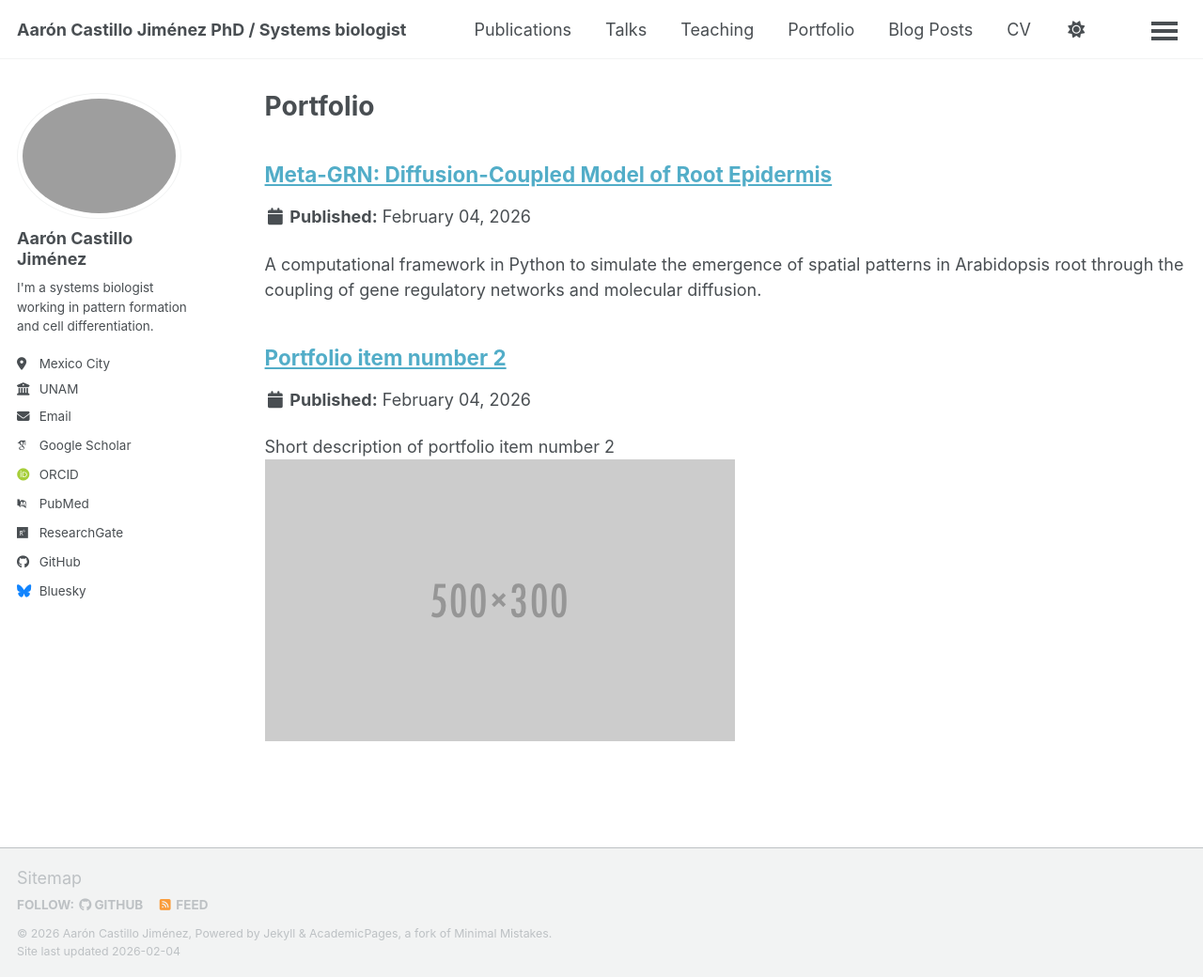
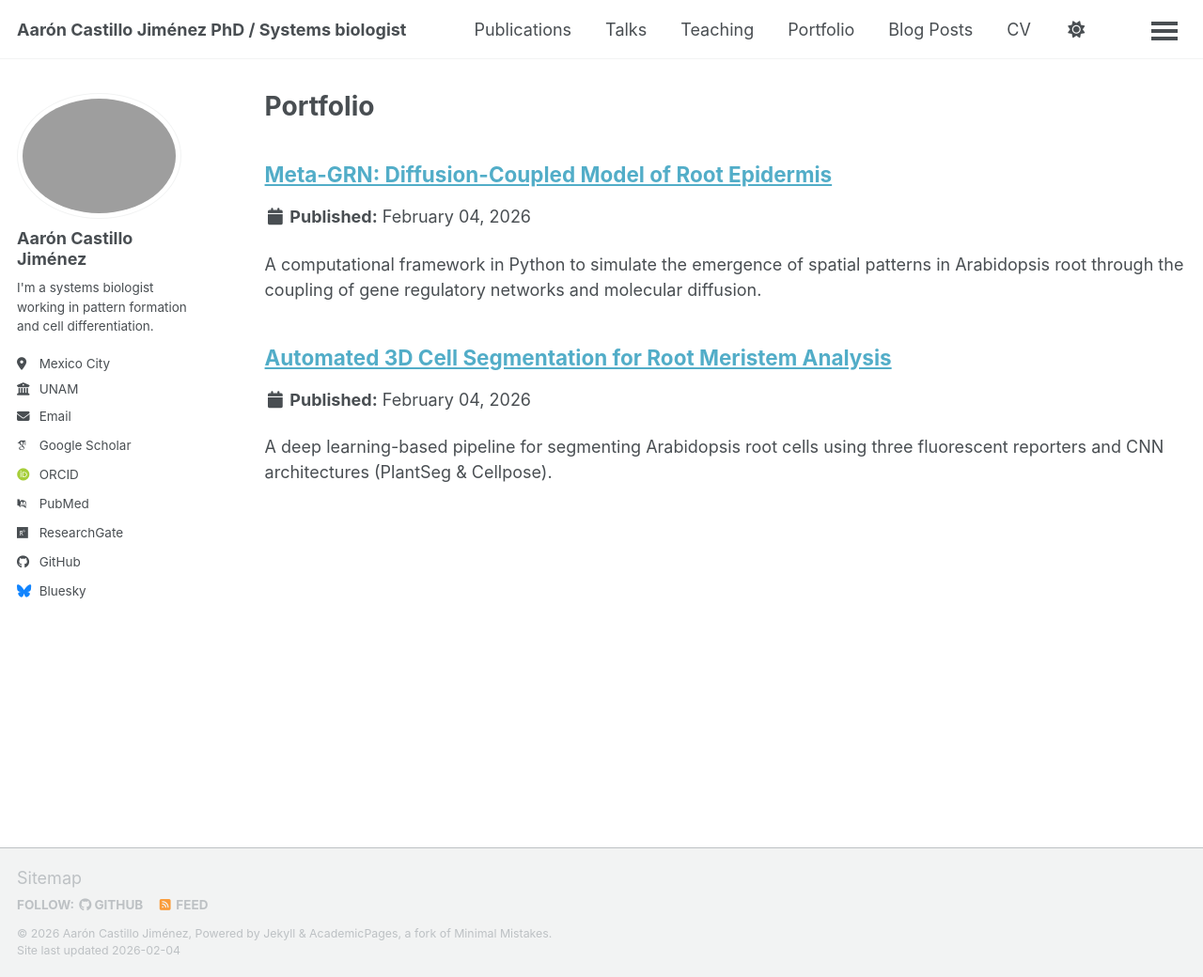
Before and after one commit to AaronCastilloJimenez/aaroncastillojimenez.github.io, a Jekyll site: the page built from _pages/portfolio.html, in a window 1280 px wide and 1040 px high. Shown: the whole window at 94% size. Built offline with Jekyll 4.4.1, drawn with Linux system fonts in a browser that asks for light colours; some web fonts are replaced; a script bundle is joined from its source files by our own code; library files that are not in the unit come from our copies.

Commit message:
portfolio-2.html

```diff
--- a/_portfolio/portfolio-2.html
+++ b/_portfolio/portfolio-2.html
@@ -1,7 +1,24 @@
 ---
-title: "Portfolio item number 2"
-excerpt: "Short description of portfolio item number 2 <br/><img src='/images/500x300.png'>"
+title: "Automated 3D Cell Segmentation for Root Meristem Analysis"
+excerpt: "A deep learning-based pipeline for segmenting Arabidopsis root cells using three fluorescent reporters and CNN architectures (PlantSeg & Cellpose)."
 collection: portfolio
 ---
 
-This is an item in your portfolio. It can be have images or nice text. If you name the file .md, it will be parsed as markdown. If you name the file .html, it will be parsed as HTML.
+This project, currently under development, provides a specialized workflow for the automated analysis of confocal microscopy stacks in `.nd2` format. The goal is to characterize the cellular geometry and cell cycle dynamics of the *Arabidopsis thaliana* apical meristem.
+
+### Key Features:
+* **Multi-Channel Analysis:** Processing of three distinct fluorescent markers:
+    * **Cell Wall Marker:** Used for defining cell boundaries and geometry.
+    * **Cell Cycle Reporters:** Two markers used to visualize nuclei at different stages of the cell cycle.
+* **Deep Learning Integration:** Implementation of Convolutional Neural Networks (CNNs) for robust 3D segmentation:
+    * **PlantSeg:** Optimized for cell wall-based tissue segmentation.
+    * **Cellpose:** Utilized for high-precision nuclear segmentation and tracking.
+* **Format Compatibility:** Automated handling and pre-processing of raw Nikon `.nd2` files.
+
+### Technical Stack:
+* **Algorithms:** PlantSeg, Cellpose (Convolutional Neural Networks).
+* **Tools:** Python, Napari (for proofreading and manual correction), Fiji/ImageJ.
+* **Application:** High-throughput characterization of cell geometry and proliferation patterns in the root apical meristem.
+
+[View Code on GitHub](https://github.com/AaronCastilloJimenez/meta-GRN-Root-Epidermis)
+*(Nota: Asegúrate de que el link de arriba sea el correcto para este código específico)*
```
